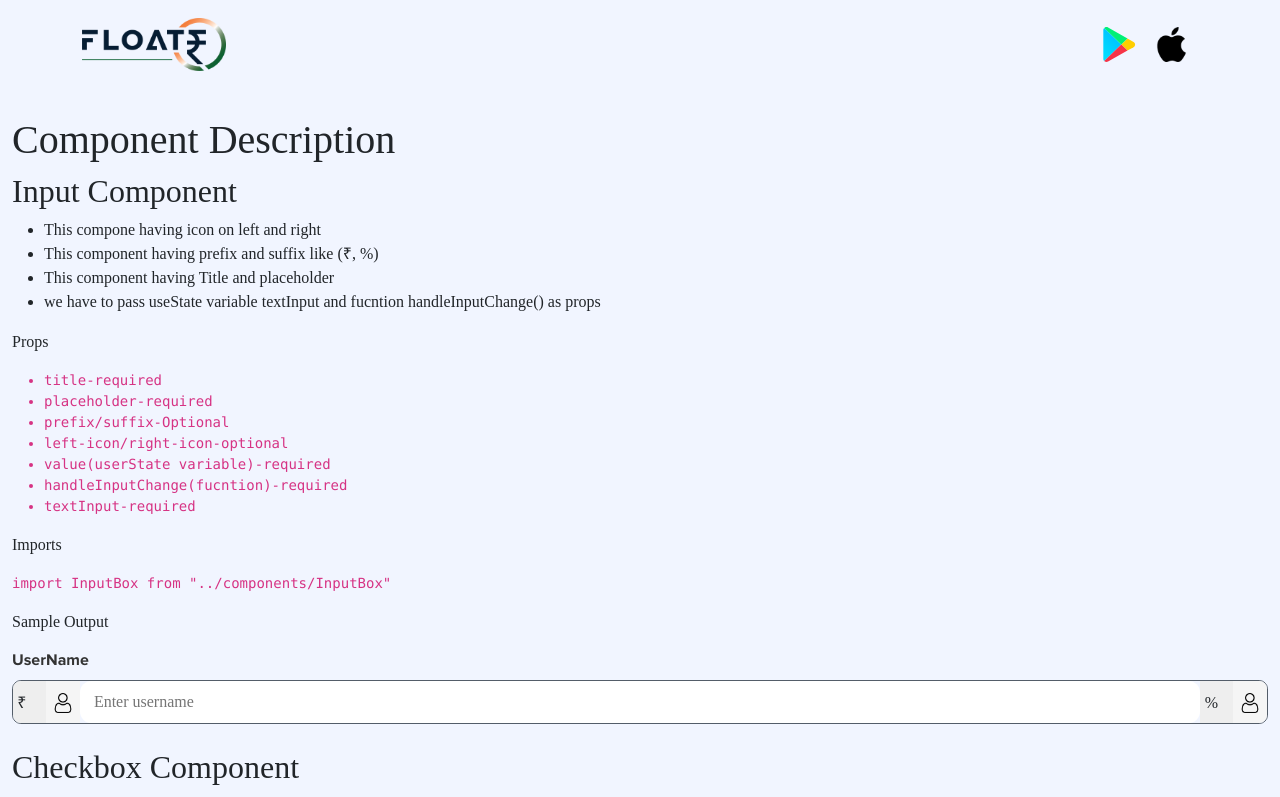
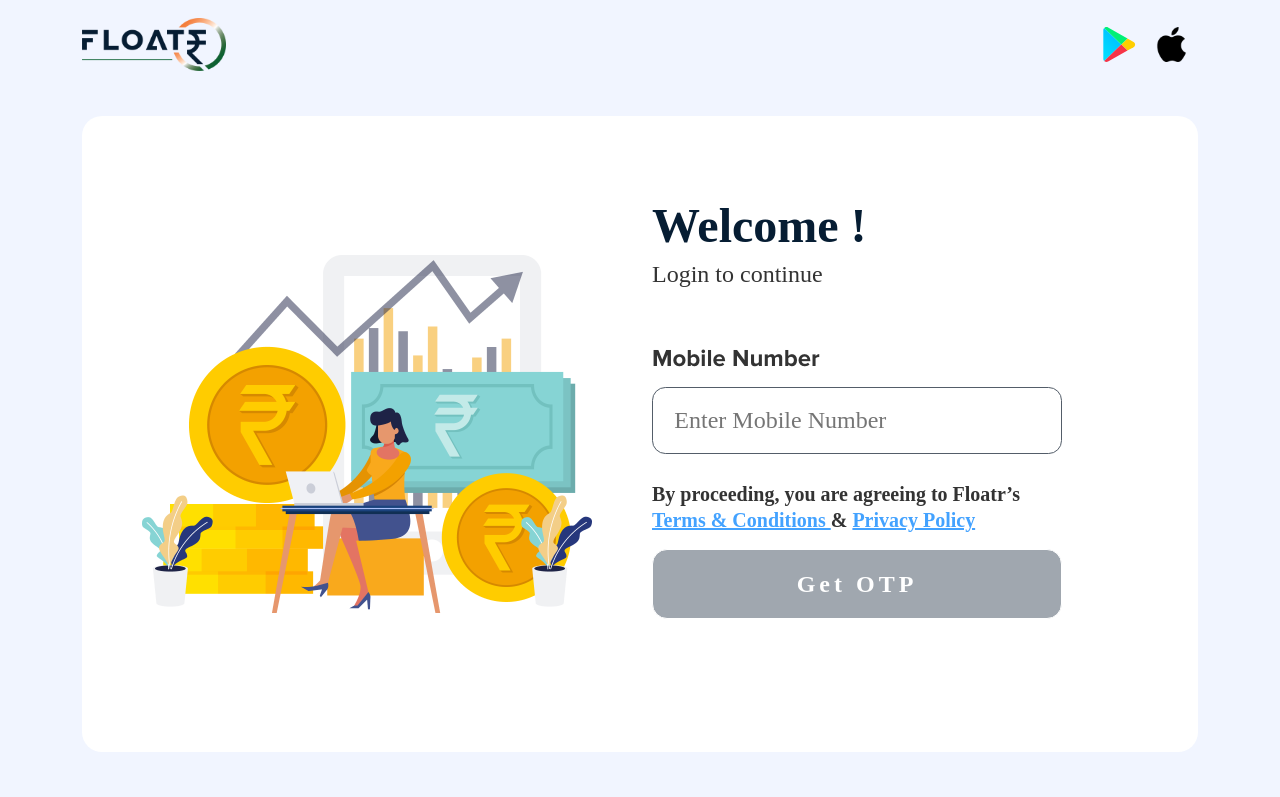
Before and after one commit to Sumit2406/floatrweb, a React (Create React App) app: page / in a window 1280 px wide. Shown: the top 797 px of the page. Built offline with nearby package versions, Linux system fonts and the light colour scheme; a web font is replaced by a local one.

Commit message:
changes done for SecondScreen

```diff
--- a/src/components/Button.js
+++ b/src/components/Button.js
@@ -9,11 +9,14 @@ export default function Button({btnLabel,rectangualar,btnClick,disable}) {
       color: disable ? 'rgba(255, 255, 255, 0.60)': '#FFFFFF',
       borderRadius: '15px',
       width: "410px",
+      height: '70px',
       letterSpacing:'0.16666666666666666em',
-      height: '70px',
 lineHeight: '22px',
 fontWeight: 700,
-fontSize: '24px'
+fontSize: '24px',
+display:'flex',
+justifyContent:'center',
+alignItems:'center'
 
     })
  : ({
@@ -25,7 +28,10 @@ fontSize: '24px'
   height: '70px',
 lineHeight: '22px',
 fontWeight: 700,
-fontSize: '24px'
+fontSize: '24px',
+display:'flex',
+justifyContent:'center',
+alignItems:'center'
 })}
       onClick={btnClick}
       disabled= {disable ? false : true}
--- a/src/screens/Home.js
+++ b/src/screens/Home.js
@@ -1,15 +1,13 @@
 import React from 'react'
 import "../scss/App.scss";
 import LoginPage from './LoginPage';
-import Description from './Description';
+
 export default function Home() {
 
 
   return (
     <div>
-{/* <LoginPage/> */}
-<Description />
-
+<LoginPage/>
   </div>
   )
 }
--- a/src/screens/LoginPage.js
+++ b/src/screens/LoginPage.js
@@ -47,10 +47,10 @@ export default function LoginPage() {
               handleInputChange={handleInputChange}
             />
           </div>
-          <p className="instruction">By proceeding, you are agreeing to Floatr’s
-<span>Terms & Conditions</span> & <span>Privacy Policy</span></p>
+          <p className="login-instruction">By proceeding, you are agreeing to Floatr’s <br/>
+<span>Terms & Conditions </span> & <span>Privacy Policy</span></p>
           <Button
-            btnLabel="Login"
+            btnLabel="Get OTP"
             rectangualar="false"
             btnClick={btnHandleClick}
             disable={!isButtonDisabled}
--- a/src/scss/App.scss
+++ b/src/scss/App.scss
@@ -285,10 +285,11 @@ img {
 // }
 
 .MainPageContent{
-  width: 1140px;
+  // width: 1140px;
   height:636px;
   border-radius: 20px;
 background: #FFF;
+// margin: 80px 150px 194px 150px;
 
 }
 .left-LoginPageBanner{
@@ -324,7 +325,7 @@ line-height: normal;
   font-weight: 400;
   line-height: normal;
 }
-.instruction{
+.login-instruction{
   color: #333;
 font-family: Proxima Nova;
 font-size: 20px;
@@ -334,7 +335,7 @@ line-height: 26px;
 margin-bottom: 16px;
 }
 
-.instruction span{
+.login-instruction span{
   color: #43A2FF;
 font-family: Proxima Nova;
 font-size: 20px;
--- a/src/scss/Header.scss
+++ b/src/scss/Header.scss
@@ -2,6 +2,7 @@
 .header {
     padding-top: 1.1111111111111112em;
     padding-bottom: 2.7777777777777777em;
+    // background: #F1F5FF;
   }
 
   #logo{
```
